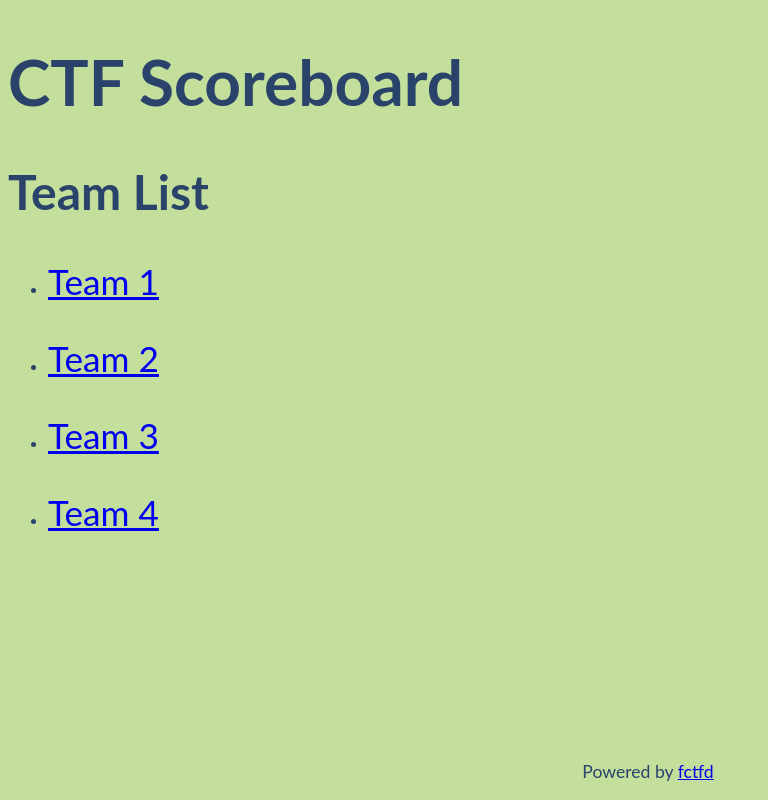
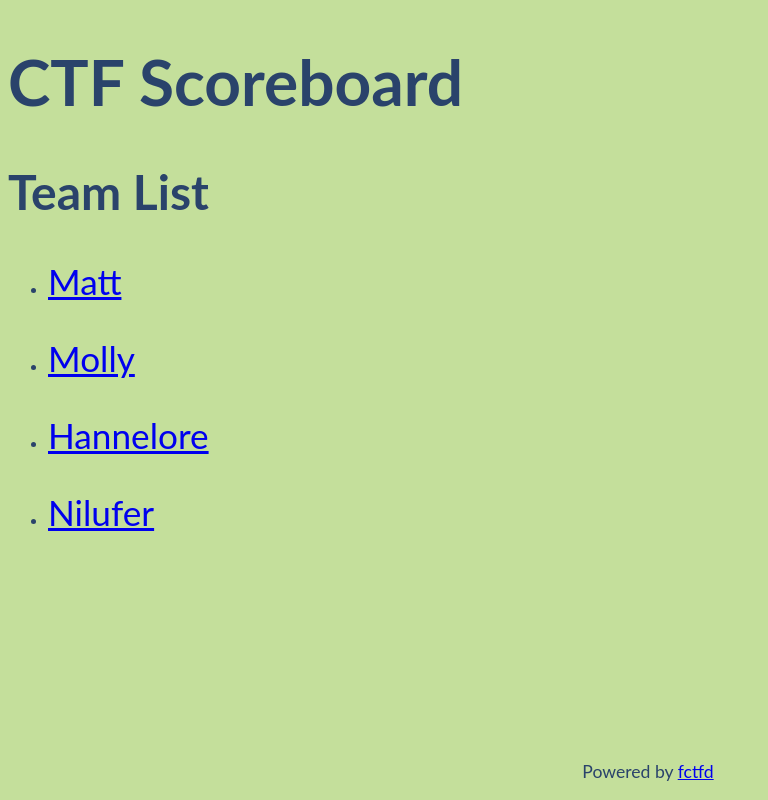
Before and after one commit to SomethingGeneric/fctfd, a Flask app: page /teams in a window 1280 px wide. Shown: the whole page, without its empty margins (0-768 px from the left). Run offline with Flask 3, Linux system fonts and the light colour scheme; parts of the project's set-up code (start-up, migrations or seed data) failed here and were passed over.

Commit message:
refactor for individual ctf, and improve styling a bit

```diff
--- a/db/teams.yaml
+++ b/db/teams.yaml
@@ -1,34 +1,16 @@
 - challenges-complete: []
   challenges-working: []
-  logo-path: icon-glitch.png
-  name: Team 1
-  players:
-  - Avery
-  - Mike
+  name: Matt
   score: '0'
 - challenges-complete: []
   challenges-working: []
-  logo-path: icon-hacker.png
-  name: Team 2
-  players:
-  - Lily
-  - Morgan
+  name: Molly
   score: '0'
 - challenges-complete: []
   challenges-working: []
-  logo-path: icon-robot-blue.png
-  name: Team 3
-  players:
-  - Sierra
-  - Natalie
-  - Adra
+  name: Hannelore
   score: '0'
 - challenges-complete: []
   challenges-working: []
-  logo-path: icon-virus.png
-  name: Team 4
-  players:
-  - Sav
-  - Joe
-  - Chris
+  name: Nilufer
   score: '0'
--- a/server.py
+++ b/server.py
@@ -236,14 +236,16 @@ def team(team_name):
         team_name = urllib.parse.unquote(team_name)
         for team in teams:
             if team["name"] == team_name:
+
+                members = team['players'] if 'players' in team.keys() else None
+
                 return render_template(
                     "page.html",
-                    page_name=f"Details - {team_name}",
+                    page_name=f"Team Page - {team_name}",
                     content=render_template(
                         "team_detail.html",
-                        team_name=team_name,
                         score=team["score"],
-                        members=team["players"],
+                        members=members,
                         challenges_done=team["challenges-complete"],
                         challenges_working=team["challenges-working"],
                         challenges=challenges,
@@ -432,10 +434,12 @@ def new_challenge():
             challenge_name = request.form.get("challenge_name")
             challenge_points = request.form.get("challenge_points")
             challenge_description = request.form.get("challenge_description")
+            challenge_flag = request.form.get("flag")
             if (
                 challenge_name == ""
                 or challenge_points == ""
                 or challenge_description == ""
+                or challenge_flag == ""
             ):
                 return "Error: Missing data"
             if has_challenge(challenge_name):
@@ -444,6 +448,7 @@ def new_challenge():
                 "name": challenge_name,
                 "points": challenge_points,
                 "description": challenge_description,
+                "flag": challenge_flag
             }
             challenges.append(new_challenge_data)
             save_data()
--- a/static/style.css
+++ b/static/style.css
@@ -1,6 +1,6 @@
 body {
     background: #c4df9b;
-    ffefwf-color: #2c2f36;
+    /* idk what this is ffefwf-color: #2c2f36; */
     color: #2a436b;
     font-family: 'Lato', sans-serif;
     padding-bottom: 50px;
--- a/templates/new_challenge.html
+++ b/templates/new_challenge.html
@@ -7,5 +7,9 @@
     <br/>
     <label for="challenge_name">Name challenge:</label>
     <input type="text" id="challenge_name" name="challenge_name">
+    <br/>
+    <label for="flag">Flag:</label>
+    <input type="text" id="flag" name="flag">
+    <br/><br/>
     <button type="submit">Go!</button>
 </form>
--- a/templates/team_detail.html
+++ b/templates/team_detail.html
@@ -1,6 +1,6 @@
 <h3>{{ team_name }}</h3>
 <p>Score: {{ score }}</p>
-<img src="/static/{{ team['logo-path'] }}" alt="Team image" width="200" height="200">
+<!-- <img src="/static/{{ team['logo-path'] }}" alt="Team image" width="200" height="200"> -->
 {% if auth %}
 <a href="/admin">Go back</a>
 {% endif %}
```
Also changed, not shown: other parts of static/style.css (+38 -0 lines).
